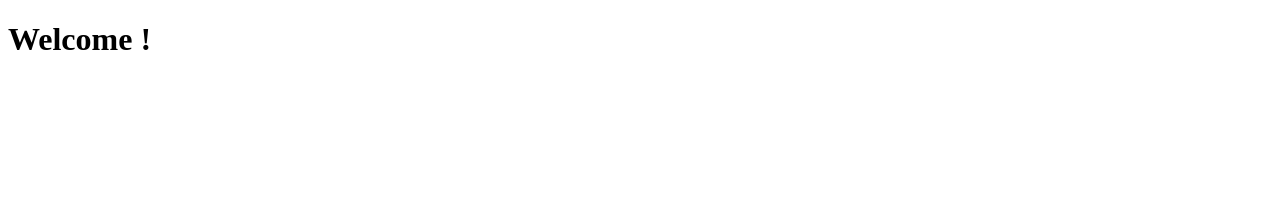
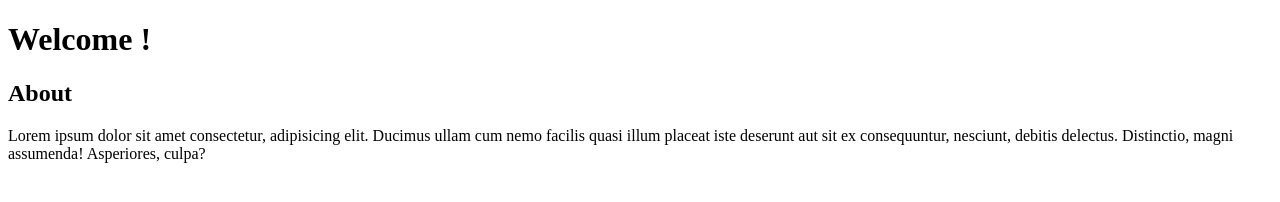
Before and after one commit to 7aneen3li/DECI_L4_Web, a plain HTML site: page Session_1/index.html in a window 1280 px wide. Drawn offline with Linux system fonts and the light colour scheme.

Commit message:
about me section

```diff
--- a/Session_1/index.html
+++ b/Session_1/index.html
@@ -7,5 +7,9 @@
 </head>
 <body>
     <h1>Welcome !</h1>
+    <section>
+        <h2>About</h2>
+        <p>Lorem ipsum dolor sit amet consectetur, adipisicing elit. Ducimus ullam cum nemo facilis quasi illum placeat iste deserunt aut sit ex consequuntur, nesciunt, debitis delectus. Distinctio, magni assumenda! Asperiores, culpa?</p>
+    </section>
 </body>
 </html>
```
